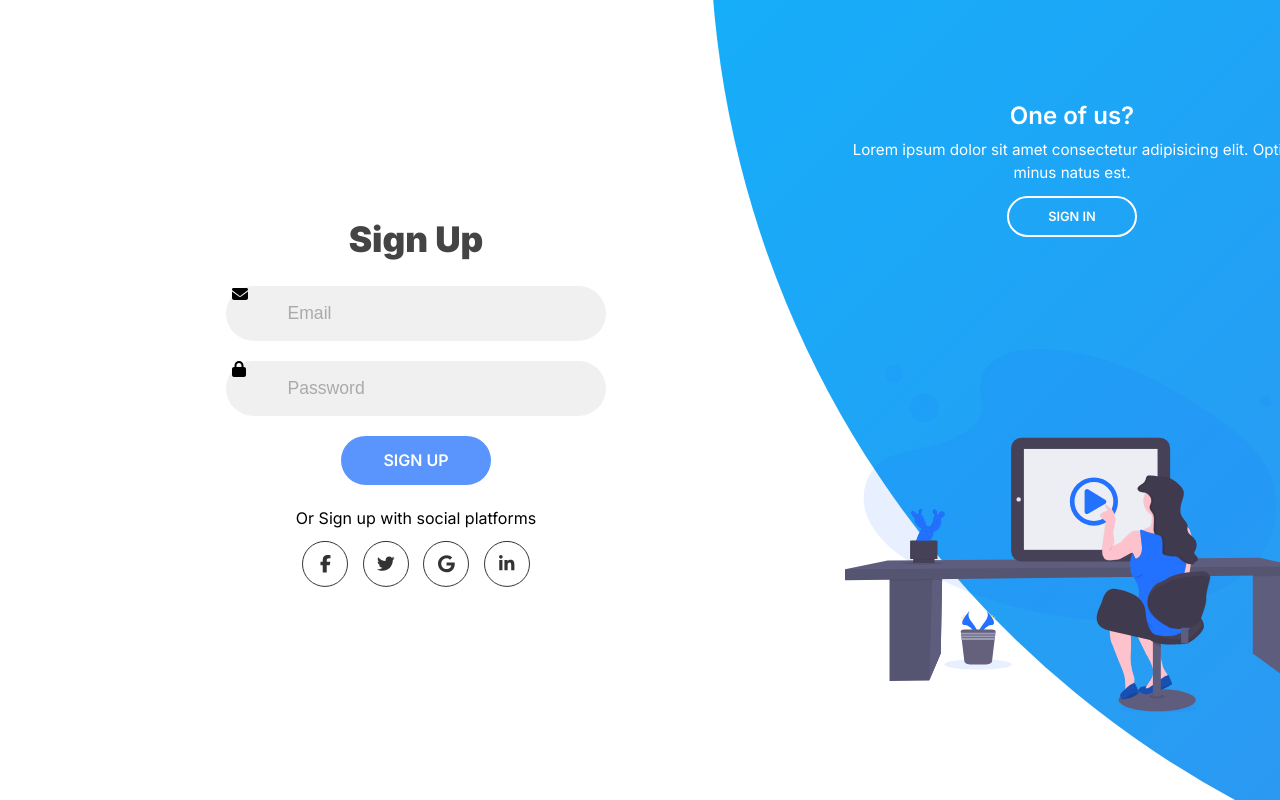
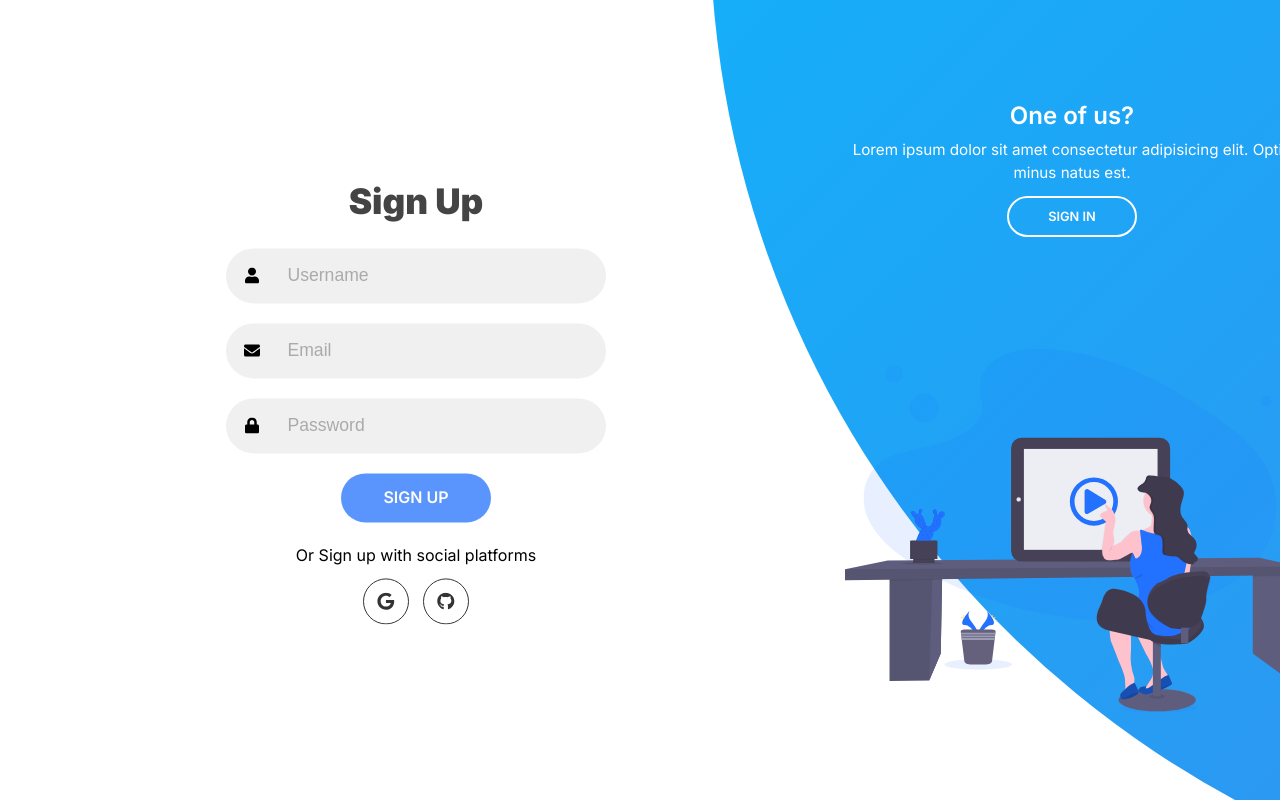
Before and after one commit to Hermez-anderrahim/login, a Next.js app: page /signin in a window 1280 px wide. Both pictures are taken after a click on the button "SIGN UP". Built offline with nearby package versions, Linux system fonts and the light colour scheme; no server answers.

Commit message:
i think everything is woking

```diff
--- a/next.config.mjs
+++ b/next.config.mjs
@@ -1,4 +1,3 @@
 /** @type {import('next').NextConfig} */
 const nextConfig = {};
-
 export default nextConfig;
--- a/package.json
+++ b/package.json
@@ -9,6 +9,7 @@
     "lint": "next lint"
   },
   "dependencies": {
+    "@auth/mongodb-adapter": "^3.4.1",
     "@fortawesome/fontawesome-svg-core": "^6.5.2",
     "@fortawesome/free-brands-svg-icons": "^6.5.2",
     "@fortawesome/free-solid-svg-icons": "^6.5.2",
@@ -16,14 +17,17 @@
     "axios": "^1.7.2",
     "bcrypt": "^5.1.1",
     "bcryptjs": "^2.4.3",
+    "jsonwebtoken": "^9.0.2",
     "mongodb": "^6.7.0",
     "next": "14.2.4",
     "next-auth": "^4.24.7",
     "react": "^18",
-    "react-dom": "^18"
+    "react-dom": "^18",
+    "react-icons": "^5.2.1"
   },
   "devDependencies": {
     "@types/bcryptjs": "^2.4.6",
+    "@types/jsonwebtoken": "^9.0.6",
     "@types/node": "^20",
     "@types/react": "^18",
     "@types/react-dom": "^18",
--- a/src/app/_components/SignInForm.tsx
+++ b/src/app/_components/SignInForm.tsx
@@ -1,21 +1,12 @@
 "use client";
 import React from "react";
-import { signIn, useSession } from "next-auth/react";
+import { signIn } from "next-auth/react";
 import { useSearchParams } from "next/navigation";
-import { FontAwesomeIcon } from "@fortawesome/react-fontawesome";
-import { faUser, faLock, faEnvelope } from "@fortawesome/free-solid-svg-icons";
-
-import {
-  faFacebookF,
-  faTwitter,
-  faGoogle,
-  faGithub,
-} from "@fortawesome/free-brands-svg-icons";
-import SignInButton from "./utils/SignInButton";
-import { Result } from "postcss";
+// Importing icons from react-icons
+import { MdEmail, MdLock } from "react-icons/md";
+import { FaGoogle, FaGithub } from "react-icons/fa";
 
 export const SignIn = () => {
-  const { data: session } = useSession();
   const [email, setEmail] = React.useState("");
   const [password, setPassword] = React.useState("");
   const searchParams = useSearchParams();
@@ -29,13 +20,14 @@ export const SignIn = () => {
       callbackUrl,
     });
   };
-
   return (
     <div className="">
       <form onSubmit={handleSubmit} action="" className="sign-in-form">
         <h2 className="title">Sign In</h2>
-        <div className="input-field">
-          <FontAwesomeIcon icon={faUser} />
+        <div className="input-field flex items-center">
+          <div className="ml-3">
+            <MdEmail />
+          </div>
           <input
             type="email"
             placeholder="email"
@@ -44,8 +36,11 @@ export const SignIn = () => {
             required
           />
         </div>
-        <div className="input-field">
-          <FontAwesomeIcon icon={faLock} />
+        <div className="input-field flex items-center ml-14">
+          <div className="ml-3">
+            <MdLock />
+          </div>
+
           <input
             type="password"
             placeholder="Password"
@@ -60,26 +55,19 @@ export const SignIn = () => {
         </button>
         <p className="social-text">Or Sign in with social platforms</p>
         <div className="social-media">
-          <a href="#" className="social-icon">
-            <FontAwesomeIcon icon={faFacebookF} />
-          </a>
-          <a href="#" className="social-icon">
-            <FontAwesomeIcon icon={faTwitter} />
-          </a>
-
           <div
-            className="social-icon"
+            className="social-icon "
             onClick={() => signIn("google", { callbackUrl })}
             style={{ cursor: "pointer" }}
           >
-            <FontAwesomeIcon icon={faGoogle} />
+            <FaGoogle />
           </div>
           <div
-            className="social-icon"
+            className="social-icon flex items-center"
             onClick={() => signIn("github", { callbackUrl })}
             style={{ cursor: "pointer" }}
           >
-            <FontAwesomeIcon icon={faGithub} />
+            <FaGithub />
           </div>
         </div>
       </form>
--- a/src/app/_components/SignUpForm.tsx
+++ b/src/app/_components/SignUpForm.tsx
@@ -1,53 +1,116 @@
-"use client";
-import React from "react";
-import { useState } from "react";
-import Image from "next/image";
-import log from "./_assets/log.svg";
-import register from "./_assets/register.svg";
-import { FontAwesomeIcon } from "@fortawesome/react-fontawesome";
-import { faUser, faLock, faEnvelope } from "@fortawesome/free-solid-svg-icons";
-import {
-  faFacebookF,
-  faTwitter,
-  faGoogle,
-  faLinkedinIn,
-} from "@fortawesome/free-brands-svg-icons";
+import React, { useState } from "react";
+import { useRouter } from "next/router";
+import { signIn } from "next-auth/react";
+import { useSearchParams } from "next/navigation";
+// Importing icons from react-icons
+import { FaUser, FaEnvelope, FaLock, FaGoogle, FaGithub } from "react-icons/fa";
 
 export const SignUp = () => {
+  const [errorMessage, setErrorMessage] = useState("");
+  const [formData, setFormData] = useState({
+    name: "",
+    email: "",
+    password: "",
+  });
+  const searchParams = useSearchParams();
+  const callbackUrl = searchParams.get("callbackUrl") || "/";
+  const handleChange = (e: { target: { name: any; value: any } }) => {
+    setFormData({ ...formData, [e.target.name]: e.target.value });
+  };
+  const handleSumbit = async (e: { preventDefault: () => void }) => {
+    e.preventDefault(); // Prevent default form submission
+    try {
+      const response = await fetch("/api/signup", {
+        method: "POST",
+        headers: {
+          "Content-Type": "application/json",
+        },
+        body: JSON.stringify(formData),
+      });
+      const data = await response.json();
+      let result; // Declare the 'result' variable
+      if (response.ok) {
+        localStorage.setItem("jwt", data.token);
+        result = await signIn("credentials", {
+          redirect: false, // Prevents redirecting to the signIn page
+          email: formData.email,
+          password: formData.password,
+          // You can add a callback URL if needed
+          callbackUrl: callbackUrl,
+        });
+      }
+
+      if (result?.error) {
+        // Handle errors (e.g., display an error message)
+        setErrorMessage(result.error);
+      } else {
+        // Redirect the user after successful login
+        window.location.href = result.url || callbackUrl;
+      }
+    } catch (error) {}
+  };
+
   return (
-    <div className="">
-      <form action="/api/register" method="POST" className="sign-up-form">
+    <div>
+      <form onSubmit={handleSumbit} className="sign-up-form">
         <h2 className="title">Sign Up</h2>
-        {/* <div className="input-field">
-          <FontAwesomeIcon icon={faUser} />
-          <input type="text" placeholder="Username" />
-        </div> */}
-        <div className="input-field">
-          <FontAwesomeIcon icon={faEnvelope} />
-          <input type="email" placeholder="Email" />
+        <div className="input-field flex items-center">
+          <div className="ml-3">
+            <FaUser />
+          </div>
+          <input
+            type="text"
+            placeholder="Username"
+            name="name"
+            value={formData.name}
+            onChange={handleChange}
+          />
         </div>
-        <div className="input-field">
-          <FontAwesomeIcon icon={faLock} />
-          <input type="password" placeholder="Password" />
+        <div className="input-field flex items-center">
+          <div className="ml-3">
+            <FaEnvelope />
+          </div>
+
+          <input
+            type="email"
+            placeholder="Email"
+            name="email"
+            value={formData.email}
+            onChange={handleChange}
+          />
         </div>
-        {/* <input type="submit" value="Sign Up" className="btn solid" /> */}
+        <div className="input-field flex items-center">
+          <div className="ml-3">
+            <FaLock />
+          </div>
+          <input
+            type="password"
+            placeholder="Password"
+            name="password"
+            value={formData.password}
+            onChange={handleChange}
+          />
+        </div>
+        <p className="error-message text-center text-red-600">{errorMessage}</p>
         <button type="submit" className="btn solid">
-          sign up
+          Sign Up
         </button>
         <p className="social-text">Or Sign up with social platforms</p>
         <div className="social-media">
-          <a href="#" className="social-icon">
-            <FontAwesomeIcon icon={faFacebookF} />
-          </a>
-          <a href="#" className="social-icon">
-            <FontAwesomeIcon icon={faTwitter} />
-          </a>
-          <a href="#" className="social-icon">
-            <FontAwesomeIcon icon={faGoogle} />
-          </a>
-          <a href="#" className="social-icon">
-            <FontAwesomeIcon icon={faLinkedinIn} />
-          </a>
+          <div
+            className="social-icon"
+            onClick={() => signIn("google", { callbackUrl })}
+            style={{ cursor: "pointer" }}
+          >
+            <FaGoogle />
+          </div>
+          <div
+            className="social-icon"
+            onClick={() => signIn("github", { callbackUrl })}
+            style={{ cursor: "pointer" }}
+          >
+            <FaGithub />
+          </div>
         </div>
       </form>
     </div>
--- a/src/app/api/route.ts
+++ /dev/null
@@ -1,30 +0,0 @@
-import type { NextApiRequest, NextApiResponse } from "next";
-import { connectToDatabase } from "@/app/lib/mongoDB"; // Updated import statement using connectToDatabase
-import bcrypt from "bcryptjs";
-
-type ResponseData = {
-  message: string;
-};
-
-export async function handler(
-  req: NextApiRequest,
-  res: NextApiResponse<ResponseData>
-) {
-  try {
-    const { client, db } = await connectToDatabase(); // Updated to use the new connection method
-    const { email, password } = req.body;
-    const user = await db.collection("users").findOne({ email });
-    if (user) {
-      return res.status(200).json({ message: "User already exists." });
-    }
-    const hashedPassword = bcrypt.hashSync(password, 10);
-    await db.collection("users").insertOne({
-      email,
-      password: hashedPassword,
-    });
-    return res.status(201).json({ message: "User created." });
-  } catch (error) {
-    console.error("Registration error: " + error);
-    return res.status(500).json({ message: "Internal server error." });
-  }
-}
--- /dev/null
+++ b/src/app/api/signup/route.ts
@@ -0,0 +1,43 @@
+import { clientPromise } from "../../lib/mongoDB"; // Updated import statement using connectToDatabase
+import bcrypt from "bcryptjs";
+import jwt from "jsonwebtoken";
+import { NextRequest, NextResponse } from "next/server";
+
+export async function POST(req: Request, res: Response) {
+  try {
+    const { name, email, password } = await req.json();
+    const client = await clientPromise;
+    const db = client.db();
+
+    const user = await db.collection("users").findOne({ email: email });
+    if (user) {
+      return NextResponse.json(
+        { message: "User already exists." },
+        { status: 500 }
+      );
+    }
+    const hashedPassword = bcrypt.hashSync(password, 10);
+
+    await db.collection("users").insertOne({
+      name,
+      email,
+      password: hashedPassword,
+    });
+
+    const secretKey = process.env.TOKEN_SECRET ?? "defaultSecretKey"; // Replace "defaultSecretKey" with your actual default secret key
+
+    // Generate JWT
+    const token = jwt.sign(
+      {
+        // Use the insertedId as the subject
+        email: email,
+      },
+      secretKey,
+      { expiresIn: "1h" } // Token expires in 1 hour
+    );
+    return NextResponse.json({ message: "User created.", token: token });
+  } catch (error) {
+    console.error("registration error: " + error);
+    return NextResponse.json({ message: "Internal server error." });
+  }
+}
--- a/src/app/globals.css
+++ b/src/app/globals.css
@@ -434,3 +434,11 @@ form.sign-in-form {
     left: 50%;
   }
 }
+.fa,
+.fas,
+.far,
+.fal,
+.fad,
+.fab {
+  font-size: 4em; /* Adjust based on your design */
+}
--- a/src/app/page.tsx
+++ b/src/app/page.tsx
@@ -12,7 +12,9 @@ const page = async () => {
       {session ? (
         /* <SignIn /> */
         <div className="flex flex-col">
-          <h1 className="text-center">you are signed in</h1>
+          <h1 className="text-center">
+            hello {session.user?.name} you are signed in
+          </h1>
           <SignOutButton />
         </div>
       ) : (
```
Also changed, not shown: src/app/api/auth/[...nextauth]/authOptions.ts (+15 -4 lines), src/app/lib/mongoDB.ts (+34 -21 lines), src/Models/UserModel.ts (renamed from Models/UserModel.ts), src/middleware.ts (renamed from src/app/api/middleware.ts), 2 other files (tests, documents, lock files or other folders).
